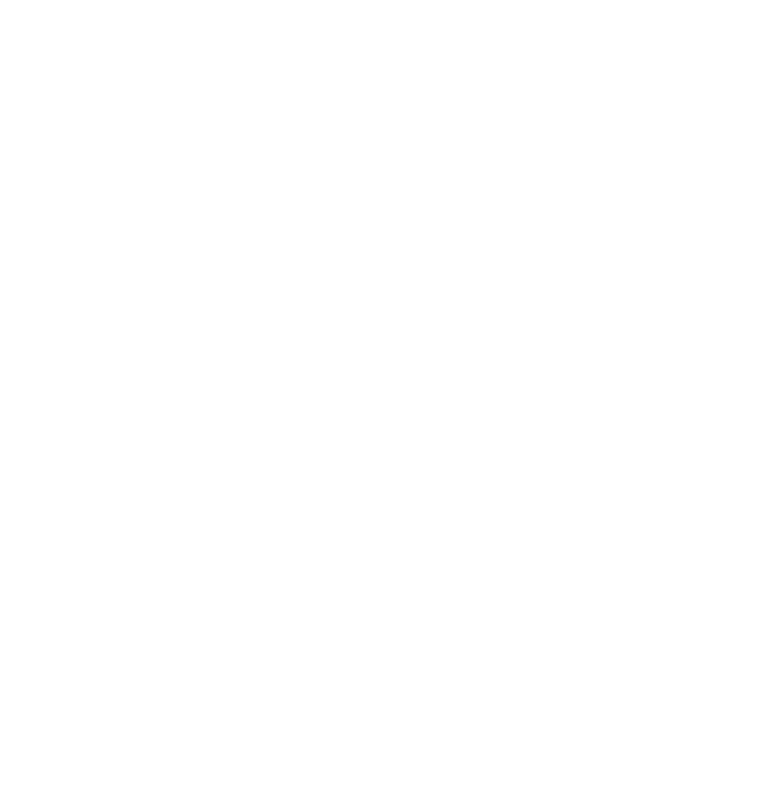
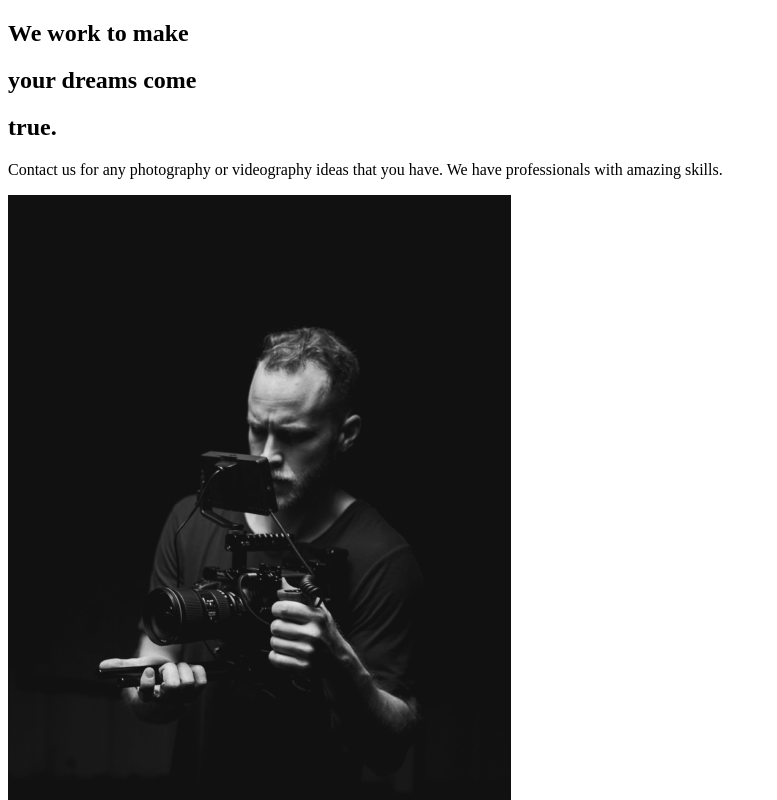
Before and after one commit to KrenarMuzaqi/capture-project, a React (Create React App) app: page / in a window 1280 px wide. Shown: the top 800 px of the page, without its empty margins (0-777 px from the left). Built offline with nearby package versions, Linux system fonts and the light colour scheme.

Commit message:
Section About Us added

```diff
--- a/src/App.js
+++ b/src/App.js
@@ -1,5 +1,14 @@
+import React from "react";
+
+//Import Sections
+import AboutUs from "./pages/AboutUs";
+
 function App() {
-  return <div className="App"></div>;
+  return (
+    <div className="App">
+      <AboutUs />
+    </div>
+  );
 }
 
 export default App;
--- /dev/null
+++ b/src/components/AboutSection.js
@@ -0,0 +1,33 @@
+import React from "react";
+import home1 from "../img/home1.png";
+
+const AboutSection = () => {
+  return (
+    <div>
+      <div className="description">
+        <div className="title">
+          <div className="hide">
+            <h2>We work to make</h2>
+          </div>
+          <div className="hide">
+            <h2>
+              your <span>dreams</span> come
+            </h2>
+          </div>
+          <div className="hide">
+            <h2>true.</h2>
+          </div>
+        </div>
+        <p>
+          Contact us for any photography or videography ideas that you have. We
+          have professionals with amazing skills.
+        </p>
+      </div>
+      <div className="image">
+        <img src={home1} alt="guy with a camera" />
+      </div>
+    </div>
+  );
+};
+
+export default AboutSection;
--- /dev/null
+++ b/src/pages/AboutUs.js
@@ -0,0 +1,10 @@
+import React from "react";
+
+//Pages Components
+import AboutSection from "../components/AboutSection";
+
+const AboutUs = () => {
+  return <AboutSection />;
+};
+
+export default AboutUs;
```
